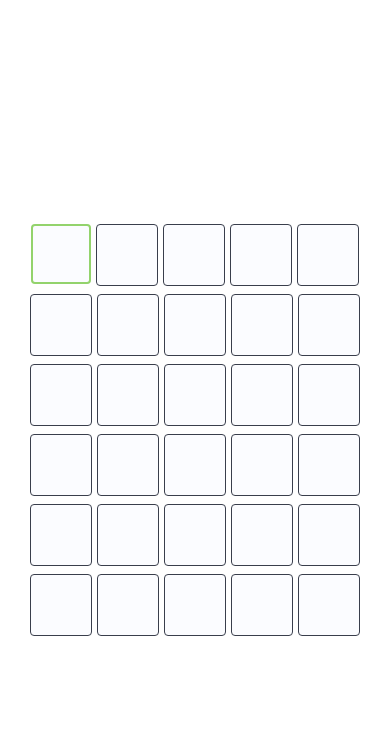
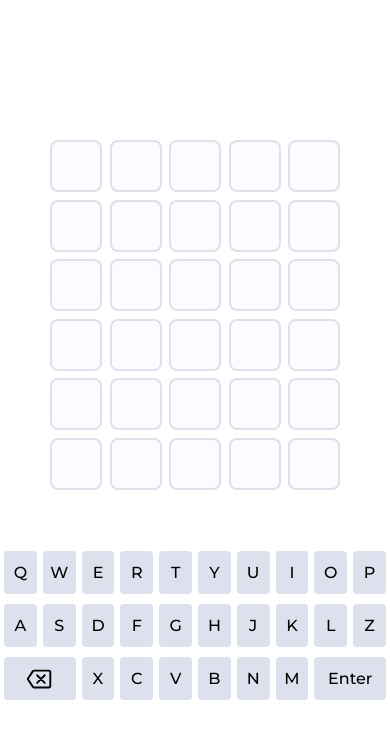
Before and after one commit to Ayanprogrammer11/wordle, a React (Vite) app: page / in a window 390 px wide. Shown: the top 738 px of the page. Built offline with nearby package versions, Linux system fonts and the light colour scheme.

Commit message:
Changes
1. Added keyboard UI and functionality (Using Grid)
2. Styling and Font modifications.
3. Added media queries
4. Refactored Inputting Logic
5. Avoided repeated Inputs from user
6. Only let user go to next line if the word is found in the word bank

```diff
--- a/package.json
+++ b/package.json
@@ -12,7 +12,8 @@
   "dependencies": {
     "@tanstack/react-query": "^4.36.1",
     "react": "^18.2.0",
-    "react-dom": "^18.2.0"
+    "react-dom": "^18.2.0",
+    "react-icons": "^5.2.1"
   },
   "devDependencies": {
     "@types/react": "^18.2.66",
--- a/src/App.css
+++ b/src/App.css
@@ -1,10 +1,25 @@
+@import url("https://fonts.googleapis.com/css2?family=Montserrat:ital,wght@0,100..900;1,100..900&display=swap");
+
+* {
+  box-sizing: border-box;
+  margin: 0;
+  padding: 0;
+}
+
+body {
+  font-family: "Montserrat", sans-serif;
+}
+
 :root {
   --tile-background: #fbfcff;
-  --tile-border: #393e4c;
+  --tile-border: #dee1e9;
   --found-letter: #f3c237;
   --letter-not-found: #a4aec4;
   --correct-letter: #79b851;
-  --active-tile: #93d36c;
+  --active-tile: #a7adc0;
+
+  --keystroke-background: #dce1ed;
+  --keystroke-hover-background: #c4cbdd;
 }
 
 .App {
@@ -18,7 +33,7 @@
   display: flex;
   align-items: center;
   justify-content: center;
-  gap: 8px;
+  gap: 7.5px;
   flex-direction: column;
   position: relative;
 }
@@ -29,20 +44,21 @@
 
 .line {
   display: flex;
-  gap: 5px;
+  gap: 7.5px;
 }
 
 .tile {
-  width: 60px;
-  height: 60px;
-  border: 0.5px solid var(--tile-border);
+  width: 52px;
+  height: 52px;
+  box-shadow: inset 0 0 0 2px var(--tile-border);
   background: var(--tile-background);
-  border-radius: 4px;
+  border-radius: 8px;
   display: flex;
   justify-content: center;
   align-items: center;
   font-family: sans-serif;
   font-size: 24px;
+  font-weight: 600;
   transition: background-color 0.5s;
 }
 
@@ -55,17 +71,21 @@
   background: var(--correct-letter);
   color: white;
   border: none;
+  box-shadow: none;
 }
 
 .tile.wrong-position {
   background: var(--found-letter);
   color: white;
   border: none;
+  box-shadow: none;
 }
 
 .tile.incorrect {
   background: var(--letter-not-found);
   border: none;
+  box-shadow: none;
+  color: white;
 }
 
 .tile[aria-disabled="true"] {
@@ -96,6 +116,44 @@
   position: fixed;
   right: 10px;
   top: 0;
+}
+/* --------- */
+.keyboard {
+  margin-top: 50px;
+  padding: 4px;
+  display: grid;
+  grid-template-columns: repeat(10, 1fr);
+  column-gap: 6px;
+  row-gap: 10px;
+}
+
+.key-stroke {
+  background: var(--keystroke-background);
+  display: flex;
+  min-width: 30px;
+  justify-content: center;
+  align-items: center;
+  padding: 3px;
+  padding-left: 10px;
+  padding-right: 10px;
+  min-height: 43px;
+  border-radius: 4px;
+  font-weight: 500;
+  transition: background 0.2s;
+  cursor: pointer;
+}
+
+.key-stroke[data-isSpecial="true"] {
+  grid-column: span 2;
+  grid-row: 3 / 4;
+}
+
+.key-stroke:last-child {
+  grid-column: -3 / -1;
+}
+
+.key-stroke:hover {
+  background: var(--keystroke-hover-background);
 }
 
 .loader {
@@ -133,3 +191,16 @@
     background-position: 100% 100%, 0 0, 0 100%;
   }
 }
+
+@media screen and (min-width: 640px) {
+  .key-stroke {
+    min-width: 55px;
+  }
+}
+
+@media screen and (min-width: 1024px) {
+  .key-stroke {
+    min-width: 65px;
+    font-size: 20px;
+  }
+}
--- a/src/App.jsx
+++ b/src/App.jsx
@@ -1,12 +1,31 @@
 import { useCallback, useEffect, useReducer } from "react";
 import "./App.css";
 import Line from "./Line";
-import { generateRandomWord } from "./utils";
+import { generateRandomWord, words } from "./utils";
+import Keyboard from "./Keyboard";
 
 const API_URL =
   "https://random-word-api.herokuapp.com/word?number=30&length=5&lang=es";
 
 function reducer(state, action) {
+  function putInput(keyEntered) {
+    if (state.currentGuess.tile < 5) {
+      let guessCopy = [...state.guesses];
+      guessCopy[state.currentGuess.line] += keyEntered;
+      console.log("KEY ENTERED:", keyEntered);
+
+      return {
+        ...state,
+        currentGuess: {
+          ...state.currentGuess,
+          tile: state.currentGuess.tile + 1,
+        },
+        guesses: guessCopy,
+      };
+    }
+
+    return state;
+  }
   switch (action.type) {
     case "word/set": {
       return {
@@ -16,39 +35,37 @@ function reducer(state, action) {
       };
     }
     case "board/input": {
+      if (action.payload.isNative === false) {
+        return putInput(action.payload.keystroke);
+      }
+      // AVOIDING SPAM
+      if (action.payload.repeat) return { ...state };
       let keyEntered;
       if (action.payload.code.startsWith("Key"))
         keyEntered = action.payload.code.slice(3);
       if (!keyEntered) return state;
 
-      if (state.currentGuess.tile < 5) {
-        let guessCopy = [...state.guesses];
-        guessCopy[state.currentGuess.line] += keyEntered;
-        console.log("KEY ENTERED:", keyEntered);
-
-        return {
-          ...state,
-          currentGuess: {
-            ...state.currentGuess,
-            tile: state.currentGuess.tile + 1,
-          },
-          guesses: guessCopy,
-        };
-      }
-
-      return state;
+      return putInput(keyEntered);
     }
     case "board/enter": {
+      // Return if the user presses enter before completing a line
       if (state.currentGuess.tile !== 5) {
         console.log("NO ENTER BEFORE COMPLETING A LINE");
         return state;
       }
 
+      // Return if no word is found in the word bank
+      if (
+        !words.some(
+          (word) =>
+            state.guesses[state.currentGuess.line] === word.toUpperCase()
+        )
+      ) {
+        console.log("NO WORD FOUND!");
+        return { ...state };
+      }
       if (state.currentGuess.line < 6) {
         const currentWord = state.guesses[state.currentGuess.line];
-        // if (state.solution === currentWord && state.currentGuess.line === 5) {
-        //   return { ...state, gameOver: true };
-        // }
         if (state.solution === currentWord) {
           console.log("WIN!");
           return {
@@ -185,6 +202,7 @@ export default function App() {
                 gameOver={gameOver}
               />
             ))}
+          <Keyboard dispatch={dispatch} />
         </div>
         {gameOver && (
           <button onClick={handleReset} className="btn btn-reset">
--- /dev/null
+++ b/src/Keyboard.jsx
@@ -0,0 +1,33 @@
+import { keyboard } from "./utils";
+import { IoBackspaceOutline } from "react-icons/io5";
+function Keyboard({ dispatch }) {
+  return (
+    <div className="keyboard">
+      {keyboard.map((keystroke) => (
+        <div
+          className="key-stroke"
+          data-isSpecial={keystroke.key === "$special$"}
+          onClick={() =>
+            dispatch({
+              type:
+                keystroke.code === "Enter"
+                  ? "board/enter"
+                  : keystroke.code === "Backspace"
+                  ? "board/deleteInput"
+                  : "board/input",
+              payload: { keystroke: keystroke.key, isNative: false },
+            })
+          }
+        >
+          {keystroke.key === "$special$" ? (
+            <IoBackspaceOutline fontSize={30} />
+          ) : (
+            keystroke.key
+          )}
+        </div>
+      ))}
+    </div>
+  );
+}
+
+export default Keyboard;
--- a/src/Line.jsx
+++ b/src/Line.jsx
@@ -38,20 +38,27 @@ function Line({ guess, currentGuess, index, gameOver, solution }) {
           } else {
             className += " incorrect";
           }
+          // LOGIC FOR ACTIVE TILE COLOR ACTIVATION
         } else if (
+          currentGuess.tile > 0 && // Check if the user has started typing
           index === currentGuess.line &&
-          i === currentGuess.tile &&
-          !gameOver
-        ) {
-          className += " active";
-        } else if (
-          index === currentGuess.line &&
-          i + 1 === 5 &&
-          currentGuess.tile === 5 &&
+          i ===
+            (currentGuess.tile > 0
+              ? currentGuess.tile - 1
+              : currentGuess.tile) &&
           !gameOver
         ) {
           className += " active";
         }
+        // LOGIC FOR ACTIVE TILE COLOR ACTIVATION FOR THE LAST TILE
+        // else if (
+        //   index === currentGuess.line &&
+        //   i + 1 === 5 &&
+        //   currentGuess.tile === 5 &&
+        //   !gameOver
+        // ) {
+        //   className += " active";
+        // }
 
         return (
           <div className={className} key={i}>
--- a/src/utils/index.js
+++ b/src/utils/index.js
@@ -1,4 +1,4 @@
-const words = [
+export const words = [
   "apple",
   "brave",
   "charm",
@@ -276,6 +276,39 @@ const words = [
   "zesty",
 ];
 
+// The keyboard will be represented by an array of objects, where each object contains information about 1 keystroke
+export const keyboard = [
+  { key: "Q" },
+  { key: "W" },
+  { key: "E" },
+  { key: "R" },
+  { key: "T" },
+  { key: "Y" },
+  { key: "U" },
+  { key: "I" },
+  { key: "O" },
+  { key: "P" },
+  { key: "A" },
+  { key: "S" },
+  { key: "D" },
+  { key: "F" },
+  { key: "G" },
+  { key: "H" },
+  { key: "J" },
+  { key: "K" },
+  { key: "L" },
+  //    "special" enclosed within $ is an indication to the program that a icon should be displayed instead of the key
+  { key: "$special$", code: "Backspace" },
+  { key: "Z" },
+  { key: "X" },
+  { key: "C" },
+  { key: "V" },
+  { key: "B" },
+  { key: "N" },
+  { key: "M" },
+  { key: "Enter", code: "Enter" },
+];
+
 export function generateRandomWord() {
   if (!words.every((word) => word.length === 5))
     return new Error("Check your words; they are incorrect!");
```
Also changed, not shown: 1 other file (tests, documents, lock files or other folders).
